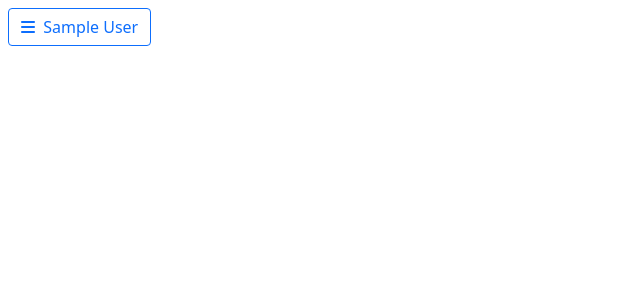
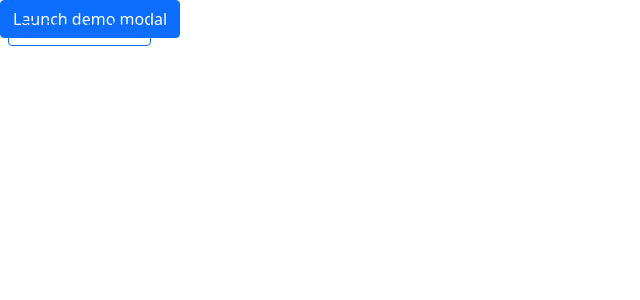
Before and after one commit to tsibul/upsystems_bot, a Django app: page /game_management/promo in a window 1280 px wide. Shown: the top 300 px of the page, without its empty margins (0-640 px from the left). Run offline with Django 4.2, Linux system fonts and the light colour scheme; the visitor is signed in with stand-in values (Sample User, id 1); parts of the project's set-up code (start-up, migrations or seed data) failed here and were passed over; some libraries are stand-ins or nearby versions.

Commit message:
Put modal just to feel

```diff
--- a/game_management/templates/game_management/promo.html
+++ b/game_management/templates/game_management/promo.html
@@ -6,5 +6,28 @@
 </head>
 <body>
 {%  include  'game_management/main.html' %}
+<!-- Button trigger modal -->
+<button type="button" class="btn btn-primary" data-bs-toggle="modal" data-bs-target="#exampleModal">
+  Launch demo modal
+</button>
+
+<!-- Modal -->
+<div class="modal fade" id="exampleModal" tabindex="-1" aria-labelledby="exampleModalLabel" aria-hidden="true">
+  <div class="modal-dialog">
+    <div class="modal-content">
+      <div class="modal-header">
+        <h5 class="modal-title" id="exampleModalLabel">Modal title</h5>
+        <button type="button" class="btn-close" data-bs-dismiss="modal" aria-label="Close"></button>
+      </div>
+      <div class="modal-body">
+        ...
+      </div>
+      <div class="modal-footer">
+        <button type="button" class="btn btn-secondary" data-bs-dismiss="modal">Close</button>
+        <button type="button" class="btn btn-primary">Save changes</button>
+      </div>
+    </div>
+  </div>
+</div>
 </body>
 </html>
```
Also changed, not shown: game_management/templates/game_management/masters.html (+23 -0 lines), game_management/templates/game_management/schedule.html (+24 -0 lines).
